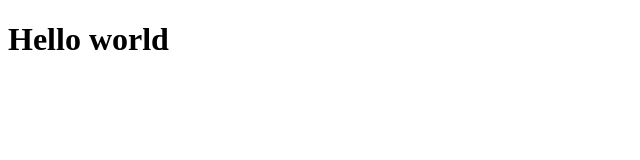
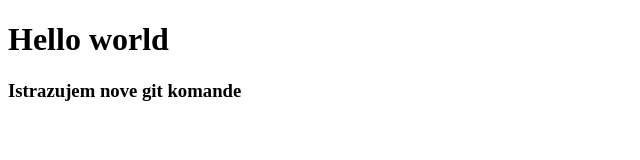
Before and after one commit to marcojovanovic/git-branching, a plain HTML site: page newFile.html in a window 1280 px wide. Shown: the whole page, without its empty margins (0-640 px from the left). Drawn offline with Linux system fonts and the light colour scheme.

Commit message:
poslednja

```diff
--- a/newFile.html
+++ b/newFile.html
@@ -7,5 +7,7 @@
 </head>
 <body>
   <h1>Hello world</h1>
+
+  <h3>Istrazujem nove git komande</h3>
 </body>
 </html>
```
